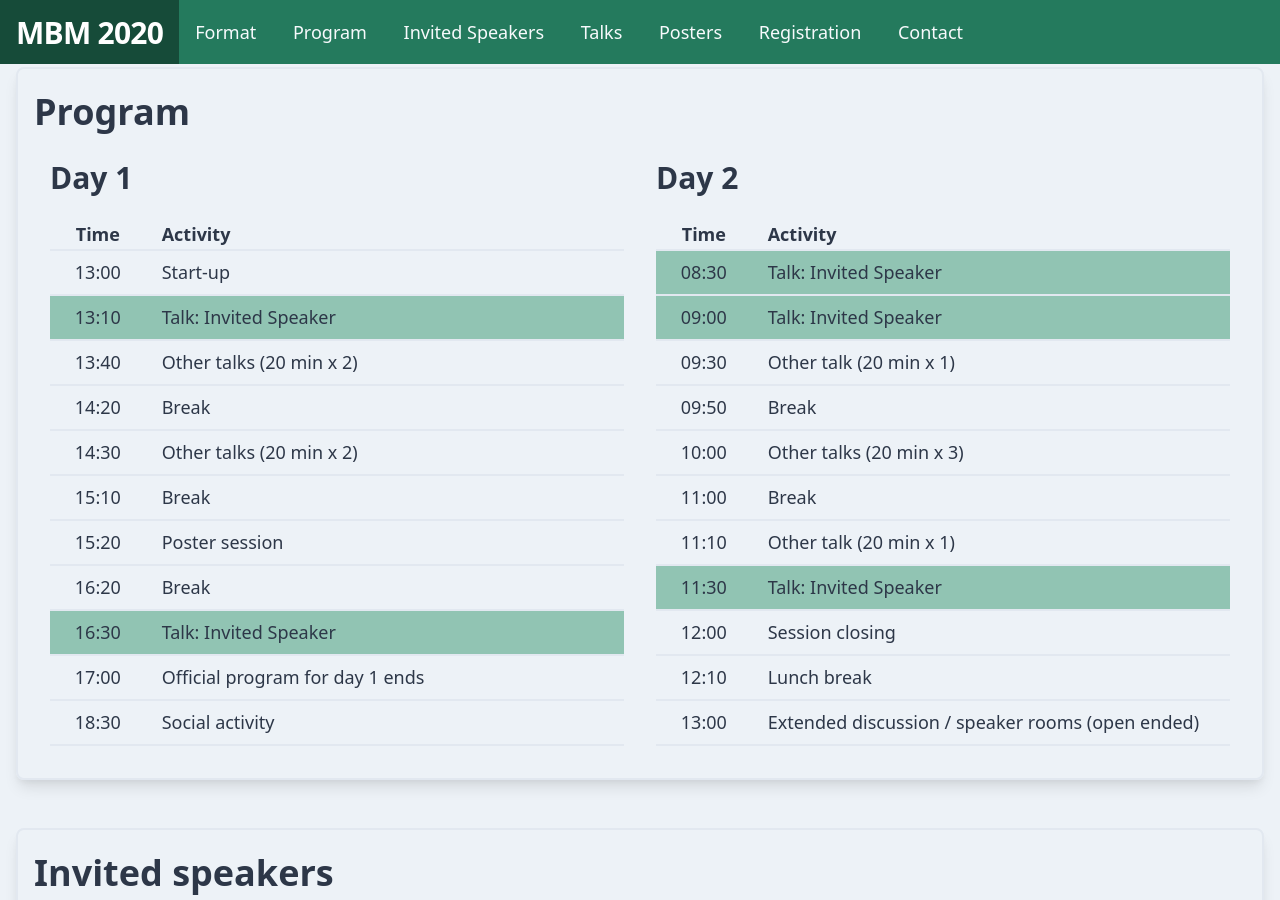
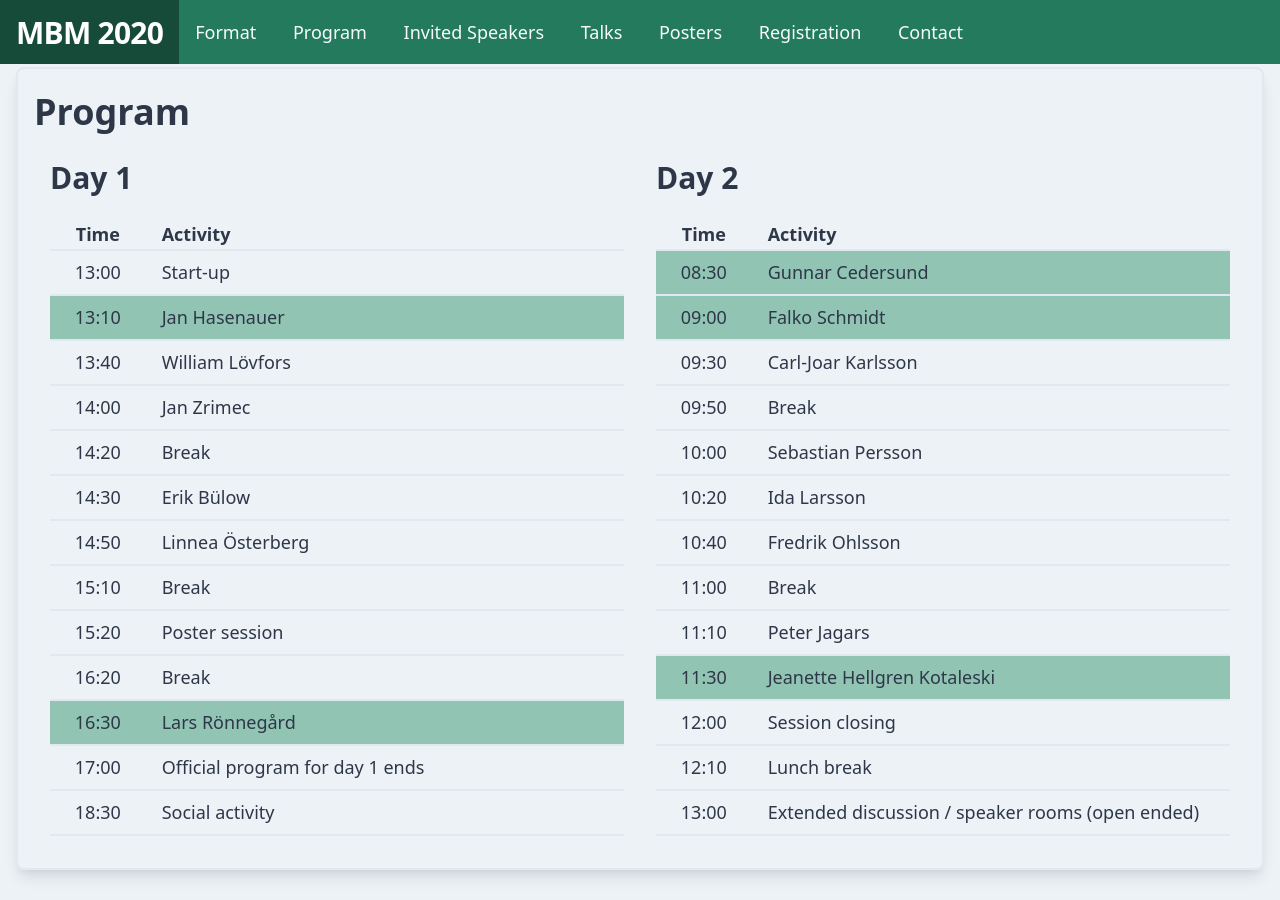
Before and after one commit to mbmworkshop/mbm, a Jekyll site: the page built from index.html, in a window 1280 px wide and 900 px high, scrolled down 742 px. Built offline with Jekyll 4.4.1, drawn with Linux system fonts in a browser that asks for light colours.

Commit message:
upd: program including speakers

```diff
--- a/_data/program.yml
+++ b/_data/program.yml
@@ -3,14 +3,18 @@
     - time: "13:00"
       activity: Start-up
     - time: "13:10"
-      activity: "Talk: Invited Speaker"
+      activity: "Jan Hasenauer"
       highlight: true
     - time: "13:40"
-      activity: Other talks (20 min x 2)
+      activity: William Lövfors
+    - time: "14:00"
+      activity: Jan Zrimec
     - time: "14:20"
       activity: Break
     - time: "14:30"
-      activity: Other talks (20 min x 2)
+      activity: Erik Bülow
+    - time: "14:50"
+      activity: Linnea Österberg
     - time: "15:10"
       activity: Break
     - time: "15:20"
@@ -18,7 +22,7 @@
     - time: "16:20"
       activity: Break
     - time: "16:30"
-      activity: "Talk: Invited Speaker"
+      activity: "Lars Rönnegård"
       highlight: true
     - time: "17:00"
       activity: Official program for day 1 ends
@@ -27,23 +31,27 @@
 - day: 2
   program:
     - time: "08:30"
-      activity: "Talk: Invited Speaker"
+      activity: "Gunnar Cedersund"
       highlight: true
     - time: "09:00"
-      activity: "Talk: Invited Speaker"
+      activity: "Falko Schmidt"
       highlight: true
     - time: "09:30"
-      activity: Other talk (20 min x 1)
+      activity: Carl-Joar Karlsson
     - time: "09:50"
       activity: Break
     - time: "10:00"
-      activity: Other talks (20 min x 3)
+      activity: Sebastian Persson
+    - time: "10:20"
+      activity: Ida Larsson
+    - time: "10:40"
+      activity: Fredrik Ohlsson
     - time: "11:00"
       activity: Break
     - time: "11:10"
-      activity: Other talk (20 min x 1)
+      activity: Peter Jagars
     - time: "11:30"
-      activity: "Talk: Invited Speaker"
+      activity: "Jeanette Hellgren Kotaleski"
       highlight: true
     - time: "12:00"
       activity: Session closing
```
